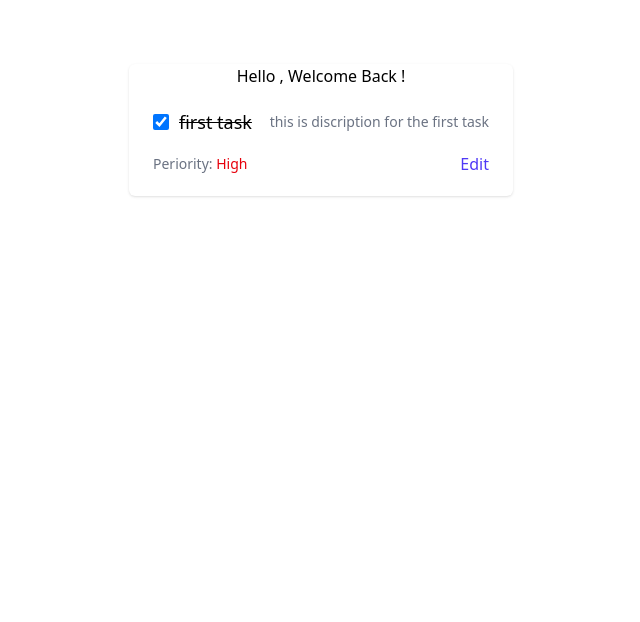
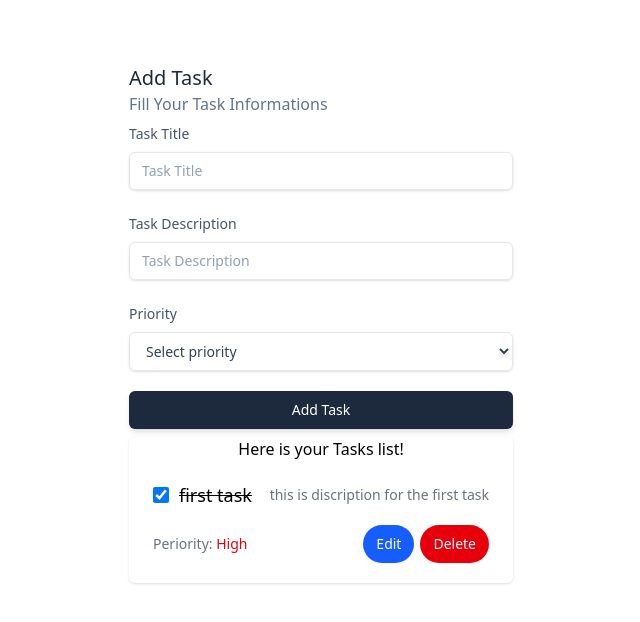
Before and after one commit to athmenfartas/todo-app, a React app: page / in a window 1280 px wide. Shown: the top 622 px of the page, without its empty margins (319-959 px from the left). Built offline with nearby package versions, Linux system fonts and the light colour scheme; the HTML template or start-up script is replaced by a standard one.

Commit message:
create the add todo form

```diff
--- a/package.json
+++ b/package.json
@@ -11,6 +11,7 @@
   },
   "dependencies": {
     "@tailwindcss/vite": "^4.1.16",
+    "@tanstack/react-query": "^5.90.5",
     "react": "^19.2.0",
     "react-dom": "^19.2.0",
     "react-hook-form": "^7.71.1",
--- a/src/App.tsx
+++ b/src/App.tsx
@@ -1,5 +1,6 @@
 
-import Todo from "./components/Todo"
+import AddTodo from "./components/add-todo"
+import TodoList from "./components/todo-list"
 import todos from "./data/todos.json"
 
 
@@ -9,18 +10,12 @@ function App() {
     <>
     <div className="w-3xl h-screen m-auto ">
     <div className=" justify-center items-center h-full">
-      <div className=" mt-auto">
+      <div className=" max-w-sm mx-auto mt-16">
+<AddTodo/>
 
-        <ul className="bg-white shadow overflow-hidden sm:rounded-md max-w-sm mx-auto mt-16">
- <h3 className="flex justify-center">Hello , Welcome Back !</h3>
+<TodoList todos={todos}/>
 
 
-     {
-      todos.map((todo) =>(
-        <Todo key={todo.id} done={todo.done} title={todo.title} periority={todo.periority} description={todo.decription}/>
-      ))
-     }
-     </ul>
       </div>
 
 
--- a/src/components/Todo.tsx
+++ b/src/components/Todo.tsx
@@ -24,7 +24,10 @@ function Todo({key , done ,title , periority , description } : {key: number ,don
             </div>
             <div className="mt-4 flex items-center justify-between">
                 <p className="text-sm font-medium text-gray-500">Periority: <span className="text-red-600">{periority}</span></p>
-                <button className="font-medium text-indigo-600 hover:text-indigo-500">Edit</button>
+                <div className=" space-x-1.5">
+<button type="button" className="text-white bg-blue-600 box-border border border-transparent hover:bg-brand-strong  shadow-xs font-medium leading-5 rounded-full text-sm px-3 py-2 ">Edit</button>
+<button type="button" className="text-white bg-red-600 box-border border border-transparent hover:bg-danger-strong  shadow-xs font-medium leading-5 rounded-full text-sm px-3 py-2 ">Delete</button>
+                </div>
             </div>
         </div>
     </li>
--- /dev/null
+++ b/src/components/add-todo.tsx
@@ -0,0 +1,74 @@
+import React from 'react'
+
+function AddTodo() {
+  return (
+    // <div>
+    //   <form classNameName='flex flex-col'>
+    //     <label>Task title</label>
+    //     <input type='input'/>
+    //     <label>Periority</label>
+    //     <select >
+    //         <option >High</option>
+    //                     <option>medium</option>
+    //         <option>low</option>
+
+    //     </select>
+    //     <label>Description</label>
+    //     <input type='input' />
+
+    //   </form>
+
+
+    // </div>
+
+    <div className="relative flex flex-col rounded-xl bg-transparent">
+  <h4 className="block text-xl font-medium text-slate-800">
+    Add Task
+  </h4>
+  <p className="text-slate-500 font-light">
+    Fill Your Task Informations
+  </p>
+  <form className="mt-2 mb-2 w-80 max-w-5xl sm:w-96">
+    <div className="mb-1 flex flex-col gap-6">
+      <div className="w-full max-w-sm min-w-50">
+        <label className="block mb-2 text-sm text-slate-600">
+          Task Title
+        </label>
+        <input type="text" className="w-full bg-transparent placeholder:text-slate-400 text-slate-700 text-sm border border-slate-200 rounded-md px-3 py-2 transition duration-300 ease focus:outline-none focus:border-slate-400 hover:border-slate-300 shadow-sm focus:shadow" placeholder="Task Title" />
+      </div>
+      <div className="w-full max-w-sm min-w-50">
+        <label className="block mb-2 text-sm text-slate-600">
+          Task Description
+        </label>
+        <input type="email" className="w-full bg-transparent placeholder:text-slate-400 text-slate-700 text-sm border border-slate-200 rounded-md px-3 py-2 transition duration-300 ease focus:outline-none focus:border-slate-400 hover:border-slate-300 shadow-sm focus:shadow" placeholder="Task Description" />
+      </div>
+      <div className="w-full max-w-sm min-w-50">
+  <label className="block mb-2 text-sm text-slate-600">
+    Priority
+  </label>
+  <select
+    className="w-full bg-transparent text-slate-700 text-sm border border-slate-200 rounded-md px-3 py-2 transition duration-300 ease focus:outline-none focus:border-slate-400 hover:border-slate-300 shadow-sm focus:shadow"
+    defaultValue=""
+  >
+    <option value="" disabled>
+      Select priority
+    </option>
+    <option value="high">High</option>
+    <option value="medium">Medium</option>
+    <option value="low">Low</option>
+  </select>
+</div>
+
+
+    </div>
+
+    <button className="mt-4 w-full rounded-md bg-slate-800 py-2 px-4 border border-transparent text-center text-sm text-white transition-all shadow-md hover:shadow-lg focus:bg-slate-700 focus:shadow-none active:bg-slate-700 hover:bg-slate-700 active:shadow-none disabled:pointer-events-none disabled:opacity-50 disabled:shadow-none" type="button">
+      Add Task
+    </button>
+
+  </form>
+</div>
+  )
+}
+
+export default AddTodo
--- /dev/null
+++ b/src/components/todo-list.tsx
@@ -0,0 +1,20 @@
+import Todo from './Todo'
+
+function TodoList({todos }:{todos:any}) {
+  return (
+    <div>
+       <ul className="bg-white shadow overflow-hidden sm:rounded-md ">
+ <h3 className="flex justify-center">Here is your Tasks list!</h3>
+
+
+     {
+      todos.map((todo) =>(
+        <Todo key={todo.id} done={todo.done} title={todo.title} periority={todo.periority} description={todo.decription}/>
+      ))
+     }
+     </ul>
+    </div>
+  )
+}
+
+export default TodoList
```
Also changed, not shown: 1 other file (tests, documents, lock files or other folders).
